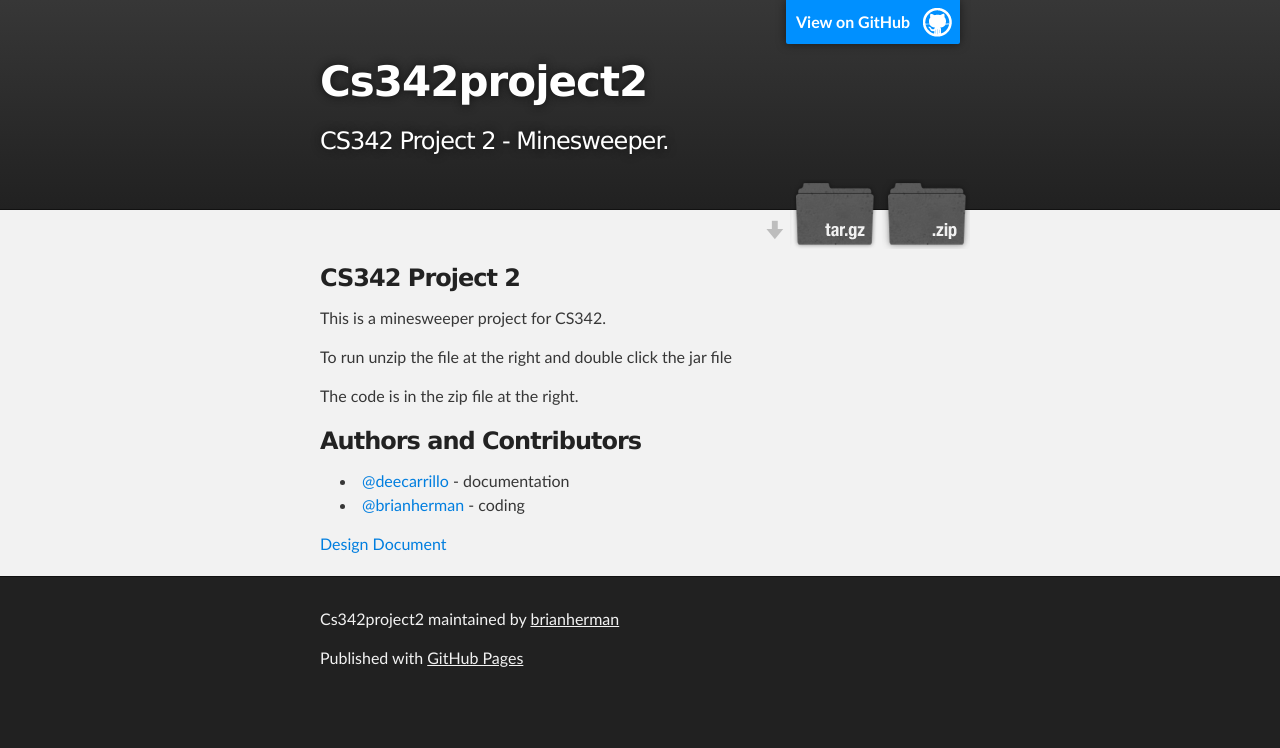
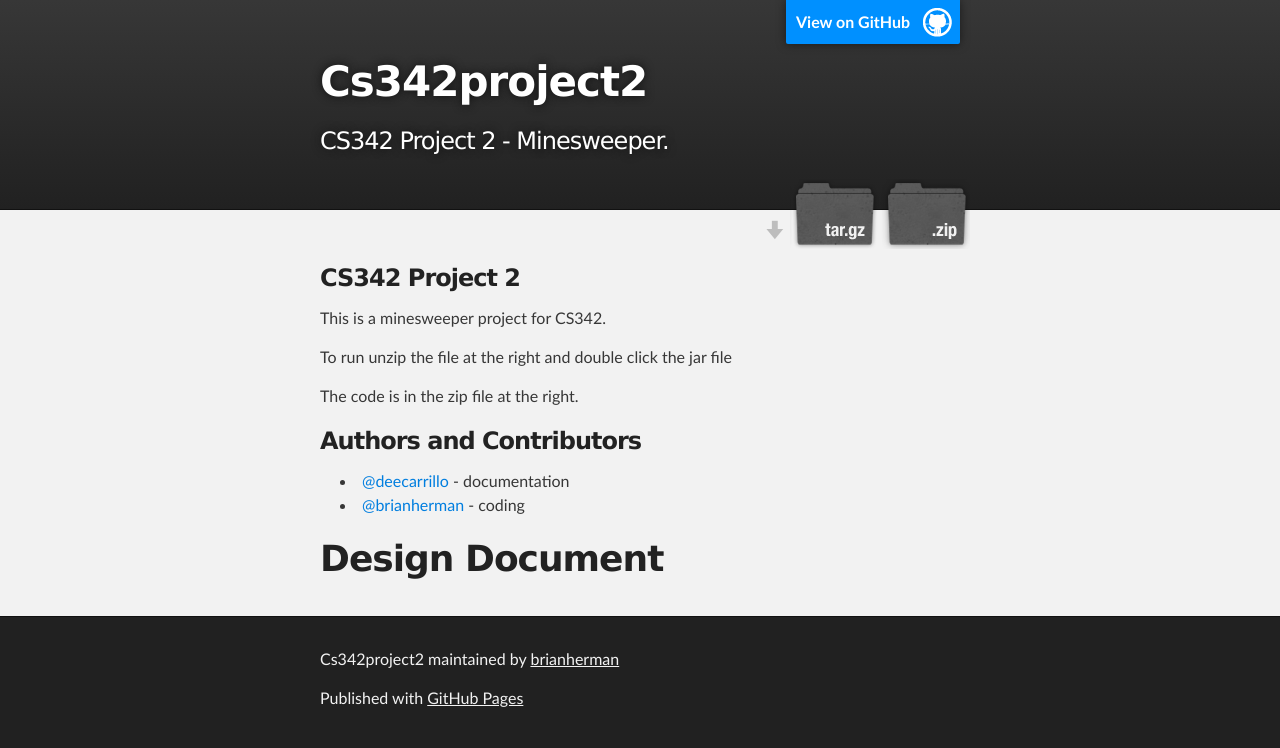
Before and after one commit to brianherman/cs342project2, a plain HTML site: page index.html in a window 1280 px wide. Drawn offline with Linux system fonts and the light colour scheme.

Commit message:
Minor change.

```diff
--- a/index.html
+++ b/index.html
@@ -44,7 +44,7 @@
 <li><a href="https://github.com/deecarrillo" class="user-mention">@deecarrillo</a> - documentation</li>
 <li><a href="https://github.com/brianherman" class="user-mention">@brianherman</a> - coding </li>
 </ul>
-<a href="https://github.com/brianherman/cs342project2/wiki/Design-Document">Design Document</a>
+<a href="https://github.com/brianherman/cs342project2/wiki/Design-Document"><h1>Design Document</h1></a>
       </section>
     </div>
 
```
